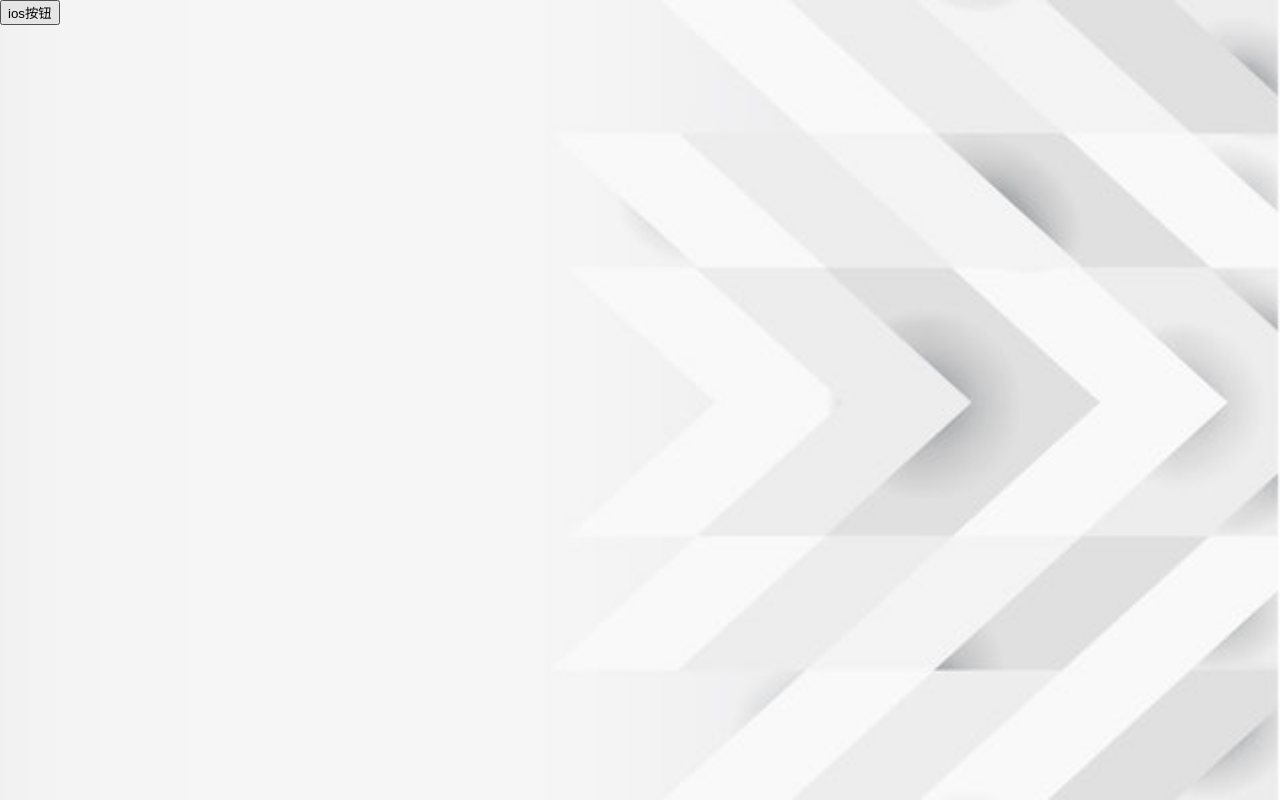
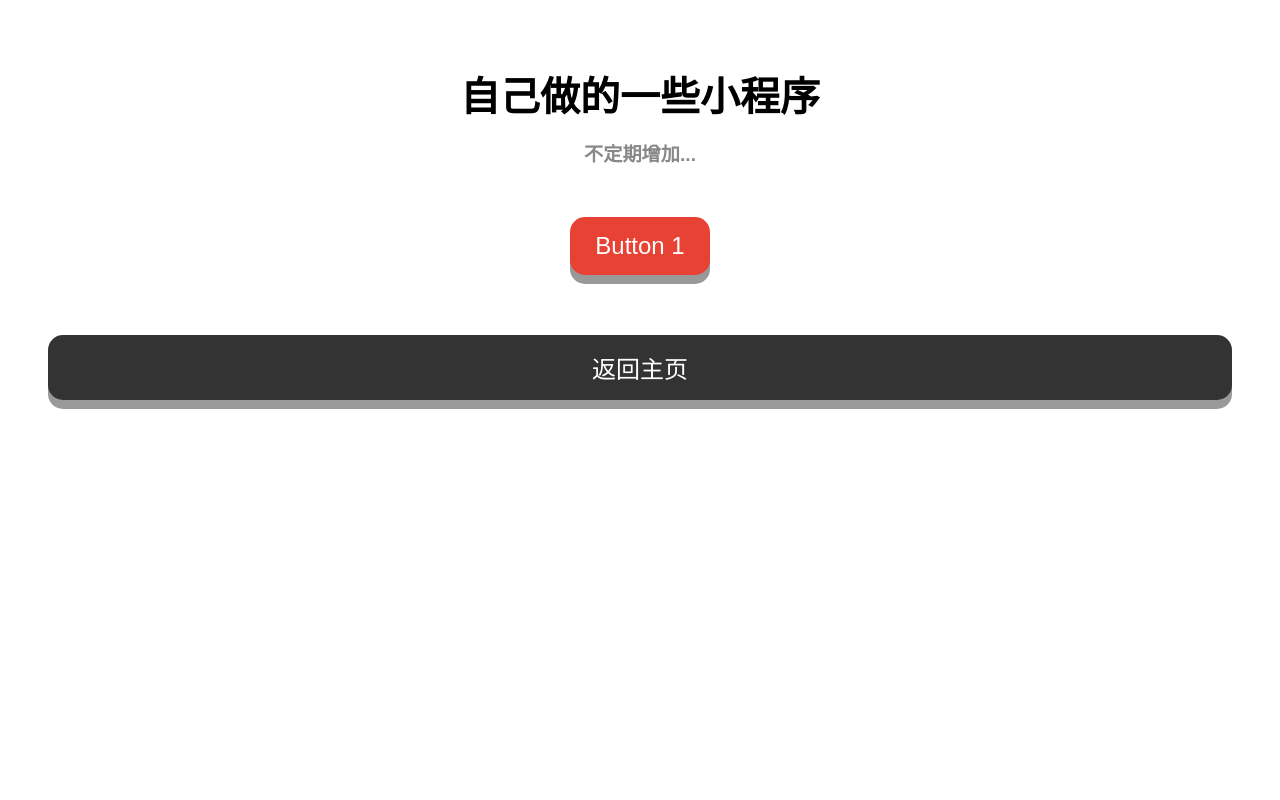
Before and after one commit to iweec/iweec.github.io, a website: page games/index.html in a window 1280 px wide. Drawn offline with Linux system fonts and the light colour scheme.

Commit message:
Update index.html

```diff
--- a/games/index.html
+++ b/games/index.html
@@ -1,29 +1,85 @@
 <!DOCTYPE html>
 <html>
+<head>
+<style>
+body {
+    padding: 30px;
+    font-family: Arial, sans-serif;
+    text-align: center;
+}
 
-<head>
-    <meta content="/games" charset="UTF-8">
-    <title>Games</title>
-    <style>
-        body {
-	    padding: 0;
-	    margin: 0;
-        }
-        img {
-	    position: absolute;
-	    width: 100%;
-	    height: 100%;
-        }
-    </style>
+h1 {
+    font-size: 2.5em;
+    margin-bottom: 10px;
+}
 
+h2 {
+    font-size: 1.2em;
+    margin-bottom: 40px;
+    color: #888;
+}
+
+.container {
+    display: flex;
+    flex-wrap: wrap;
+    justify-content: center;
+}
+
+.button {
+    display: inline-block;
+    padding: 15px 25px;
+    font-size: 24px;
+    margin: 10px;
+    cursor: pointer;
+    text-align: center;
+    text-decoration: none;
+    outline: none;
+    color: #fff;
+    border: none;
+    border-radius: 15px;
+    box-shadow: 0 9px #999;
+}
+
+.button:hover {
+    opacity: 0.9;
+}
+
+.button:active {
+    box-shadow: 0 5px #666;
+    transform: translateY(4px);
+}
+
+.button1 { background-color: #e74234; }
+.button2 { background-color: #3182ef; }
+.button3 { background-color: #30a24d; }
+.button4 { background-color: #fbbd1b; }
+.button5 { background-color: #e74234; }
+.button6 { background-color: #3182ef; }
+
+#home-button {
+    display: block;
+    margin-top: 50px;
+    background-color: #333;
+}
+
+@media only screen and (max-width: 600px) {
+    .button {
+        font-size: 18px;
+        padding: 10px 20px;
+    }
+}
+</style>
 </head>
+<body>
 
-<body>
-    <img src="image.jpg">
-    <div style="position: absolute; z-index: 10">
-        <a href="http://iwade.eu.org/games/button"><input type="button" value="ios按钮"></a>
-    </div>
+<h1>自己做的一些小程序</h1>
+<h2>不定期增加...</h2>
+
+<div class="container">
+<a href="/button" class="button button1">Button 1</a>
+</div>
+
+<a href="index.html" class="button" id="home-button">返回主页</a>
 
 </body>
-
 </html>
```
